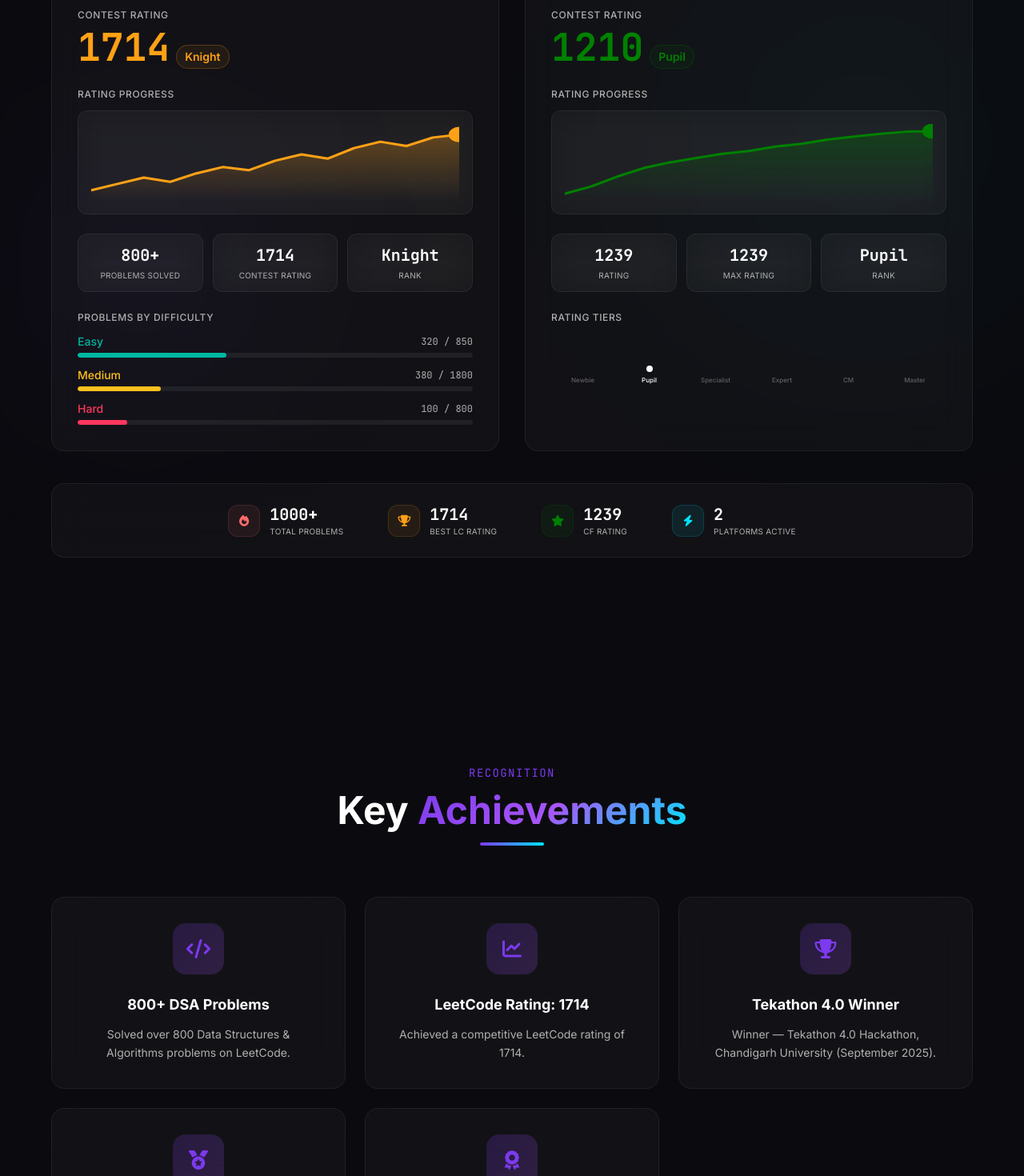
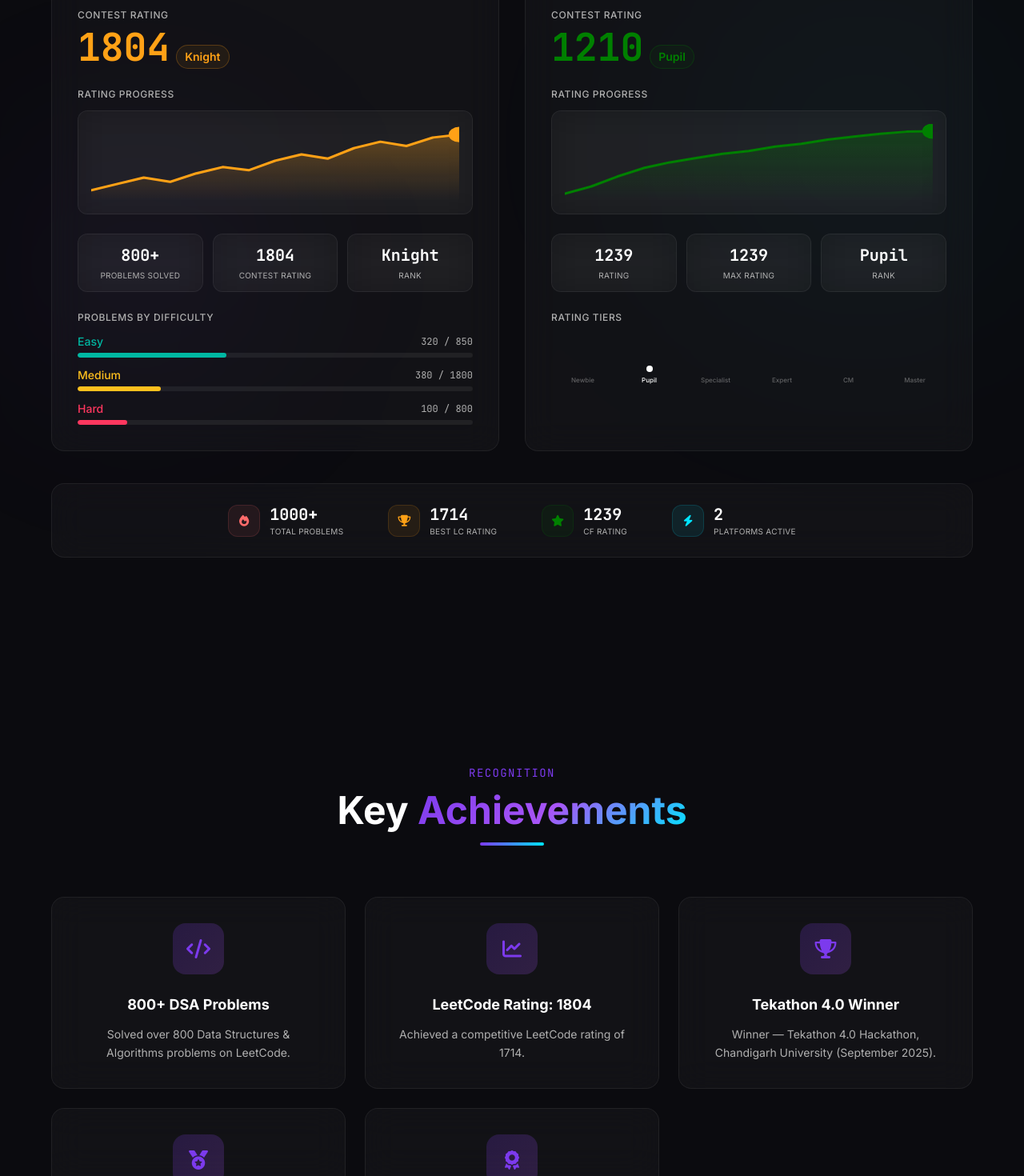
Before and after one commit to Aditya05-spec/New_Protfolio, a React (Vite) app: page / in a window 1280 px wide. Shown: the part 6768-8238 px from the top of the page at 80% size. Built offline with nearby package versions, Linux system fonts and the light colour scheme.

Commit message:
resume data updated

```diff
--- a/src/data/resumeData.js
+++ b/src/data/resumeData.js
@@ -220,15 +220,15 @@
     platform: "LeetCode",
     username: "adityapratapsingh",
     profileUrl: "https://leetcode.com/u/Aditya_09__/",
-    rating: 1714,
-    maxRating: 1714,
+    rating: 1804,
+    maxRating: 1804,
     problemsSolved: 800,
     rank: "Knight",
     icon: "fas fa-code",
     color: "#FFA116",
     stats: [
       { label: "Problems Solved", value: "800+" },
-      { label: "Contest Rating", value: "1714" },
+      { label: "Contest Rating", value: "1804" },
       { label: "Rank", value: "Knight" },
     ],
     /* Simulated rating history for the graph */
@@ -260,7 +260,7 @@
     icon: "fas fa-code",
   },
   {
-    title: "LeetCode Rating: 1714",
+    title: "LeetCode Rating: 1804",
     description: "Achieved a competitive LeetCode rating of 1714.",
     icon: "fas fa-chart-line",
   },
```
